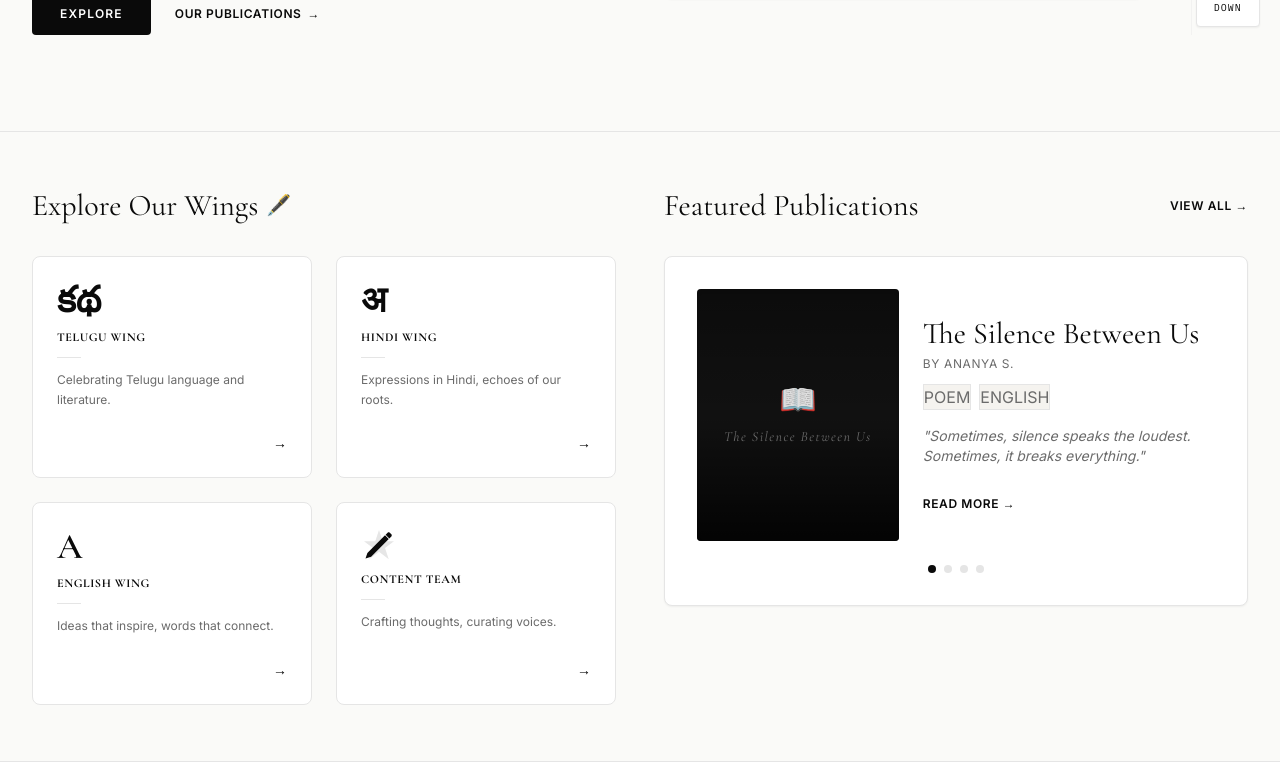
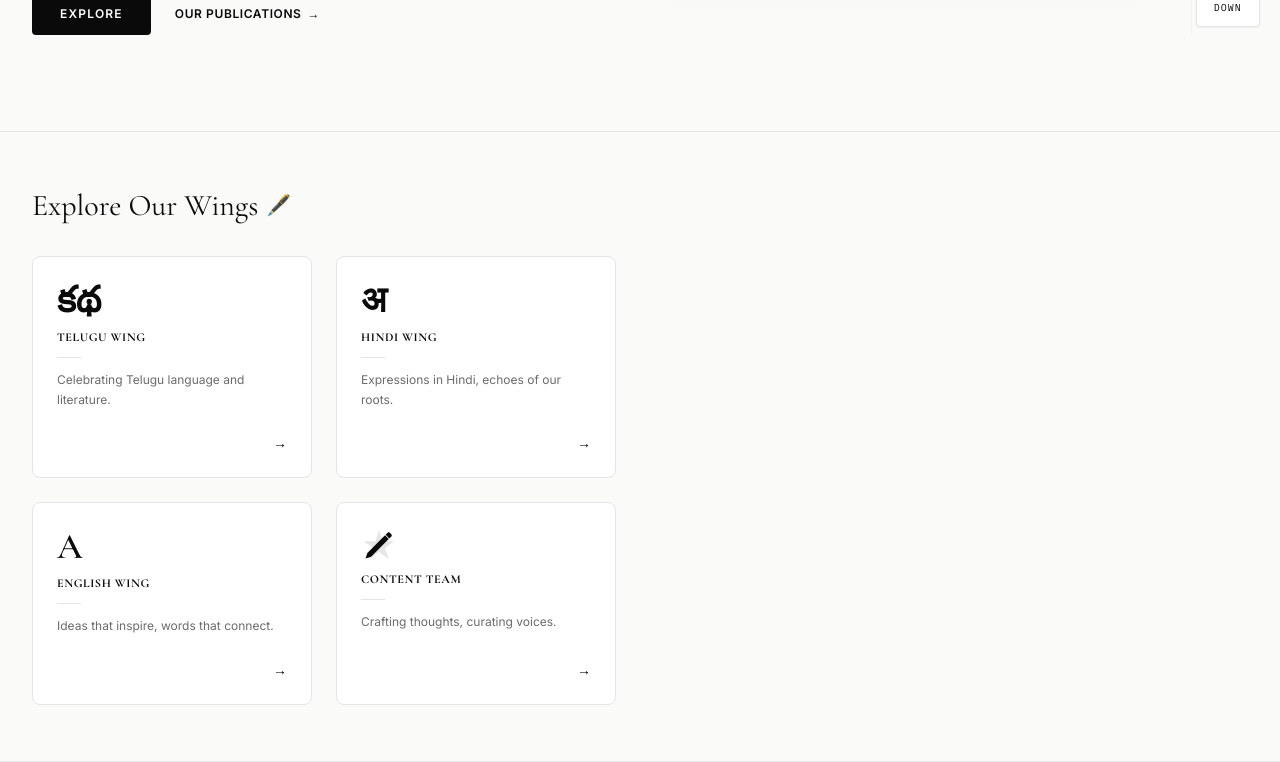
Before and after one commit to Savithru7142/Vachas, a Django app: page / in a window 1280 px wide. Shown: the part 544-1306 px from the top of the page. Run offline with Django 5.2, Linux system fonts and the light colour scheme; tables that the repository leaves empty hold one stand-in row (values such as "Sample post"); grey boxes marked "Sample" are stand-in pictures.

Commit message:
Remove featured publication

```diff
--- a/templates/core/home.html
+++ b/templates/core/home.html
@@ -136,94 +136,97 @@
             </div>
 
                     <!-- Right: Featured Publications -->
+                    {% if featured_publications %}
                     <div class="lg:col-span-6">
                         <div class="flex items-center justify-between mb-8">
-                    <h2 class="font-serif text-2xl md:text-3xl text-ink">Featured Publications</h2>
+                            <h2 class="font-serif text-2xl md:text-3xl text-ink">
+                                Featured Publications
+                            </h2>
+
                             <a href="{% url 'publications:list' %}" class="v-btn-link text-xs">
                                 VIEW ALL &rarr;
                             </a>
                         </div>
 
                         <div class="border border-line bg-white rounded-lg p-6 sm:p-8 shadow-sm">
-                    {% if featured_publications %}
                             {% with pub=featured_publications.0 %}
+
                             <div class="grid grid-cols-1 md:grid-cols-12 gap-6 items-center">
+
+                                <!-- Publication Cover -->
                                 <div class="md:col-span-5 aspect-[4/5] bg-ink rounded overflow-hidden flex items-center justify-center text-white relative">
+
                                     {% if pub.cover_image %}
-                                <img src="{{ pub.cover_image.url }}" alt="{{ pub.title }}" class="w-full h-full object-cover">
+                                        <img
+                                            src="{{ pub.cover_image.url }}"
+                                            alt="{{ pub.title }}"
+                                            class="w-full h-full object-cover"
+                                        >
                                     {% else %}
                                         <div class="p-6 text-center">
-                                    <span class="font-serif text-4xl block mb-2 text-white/80">§</span>
-                                    <span class="font-serif text-lg tracking-wide uppercase">{{ pub.title|truncatewords:4 }}</span>
+                                            <span class="font-serif text-4xl block mb-2 text-white/80">
+                                                §
+                                            </span>
+
+                                            <span class="font-serif text-lg tracking-wide uppercase">
+                                                {{ pub.title|truncatewords:4 }}
+                                            </span>
                                         </div>
                                     {% endif %}
+
                                 </div>
+
+                                <!-- Publication Details -->
                                 <div class="md:col-span-7 flex flex-col justify-between">
+
                                     <div>
+
                                         <h3 class="font-serif text-2xl md:text-3xl text-ink leading-tight">
                                             {{ pub.title }}
                                         </h3>
+
                                         <p class="mt-1 text-xs text-smoke uppercase tracking-wider">
                                             By {{ pub.author_display }}
                                         </p>
+
                                         <div class="mt-3 flex flex-wrap gap-2">
-                                        {% if pub.category %}<span class="v-badge-outline">{{ pub.category.name }}</span>{% endif %}
-                                        {% if pub.wing %}<span class="v-badge-outline">{{ pub.wing.name }}</span>{% endif %}
+
+                                            {% if pub.category %}
+                                            <span class="v-badge-outline">
+                                                {{ pub.category.name }}
+                                            </span>
+                                            {% endif %}
+
+                                            {% if pub.wing %}
+                                            <span class="v-badge-outline">
+                                                {{ pub.wing.name }}
+                                            </span>
+                                            {% endif %}
+
                                         </div>
+
+                                        {% if pub.excerpt %}
                                         <p class="mt-4 text-xs sm:text-sm text-smoke leading-relaxed line-clamp-3">
                                             {{ pub.excerpt }}
                                         </p>
+                                        {% endif %}
+
                                     </div>
+
                                     <div class="mt-6">
                                         <a href="{{ pub.get_absolute_url }}" class="v-btn-link">
                                             READ MORE &rarr;
                                         </a>
                                     </div>
+
                                 </div>
+
                             </div>
+
                             {% endwith %}
-                    {% else %}
-                        <!-- Default Featured Piece matching the design mockup -->
-                        <div class="grid grid-cols-1 md:grid-cols-12 gap-6 items-center">
-                            <div class="md:col-span-5 aspect-[4/5] bg-[#111111] rounded overflow-hidden flex flex-col items-center justify-center text-white p-6 text-center relative shadow-inner">
-                                <div class="absolute inset-0 bg-gradient-to-t from-black via-transparent to-black/40 opacity-80"></div>
-                                <div class="relative z-10">
-                                    <div class="font-serif text-3xl mb-2 text-white/90">📖</div>
-                                    <p class="font-serif text-sm italic tracking-widest text-smoke">The Silence Between Us</p>
-                                </div>
-                            </div>
-                            <div class="md:col-span-7 flex flex-col justify-between">
-                                <div>
-                                    <h3 class="font-serif text-2xl md:text-3xl text-ink leading-tight">
-                                        The Silence Between Us
-                                    </h3>
-                                    <p class="mt-1 text-xs text-smoke uppercase tracking-wider">
-                                        By Ananya S.
-                                    </p>
-                                    <div class="mt-3 flex flex-wrap gap-2">
-                                        <span class="v-badge-outline">POEM</span>
-                                        <span class="v-badge-outline">ENGLISH</span>
-                                    </div>
-                                    <p class="mt-4 text-xs sm:text-sm text-smoke leading-relaxed italic">
-                                        "Sometimes, silence speaks the loudest. Sometimes, it breaks everything."
-                                    </p>
-                                </div>
-                                <div class="mt-6">
-                                    <a href="{% url 'publications:list' %}" class="v-btn-link">
-                                        READ MORE &rarr;
-                                    </a>
-                                </div>
                         </div>
                     </div>
                     {% endif %}
-
-                    <!-- Carousel Dots -->
-                    <div class="mt-6 flex items-center justify-center gap-2">
-                        <span class="h-2 w-2 rounded-full bg-ink"></span>
-                        <span class="h-2 w-2 rounded-full bg-line"></span>
-                        <span class="h-2 w-2 rounded-full bg-line"></span>
-                        <span class="h-2 w-2 rounded-full bg-line"></span>
-                    </div>
                 </div>
             </div>
         </div>
```
Lines whose indentation alone changed are shown as unchanged.
